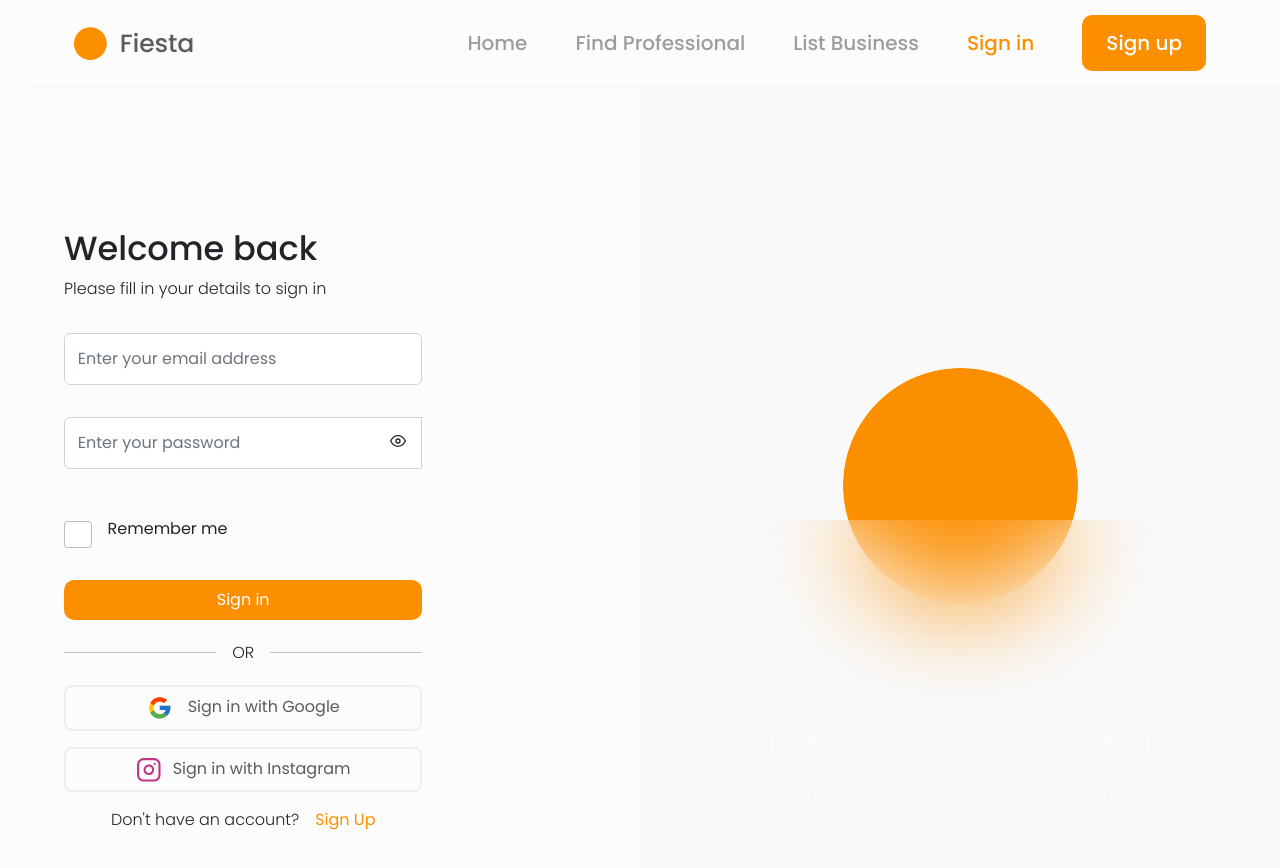
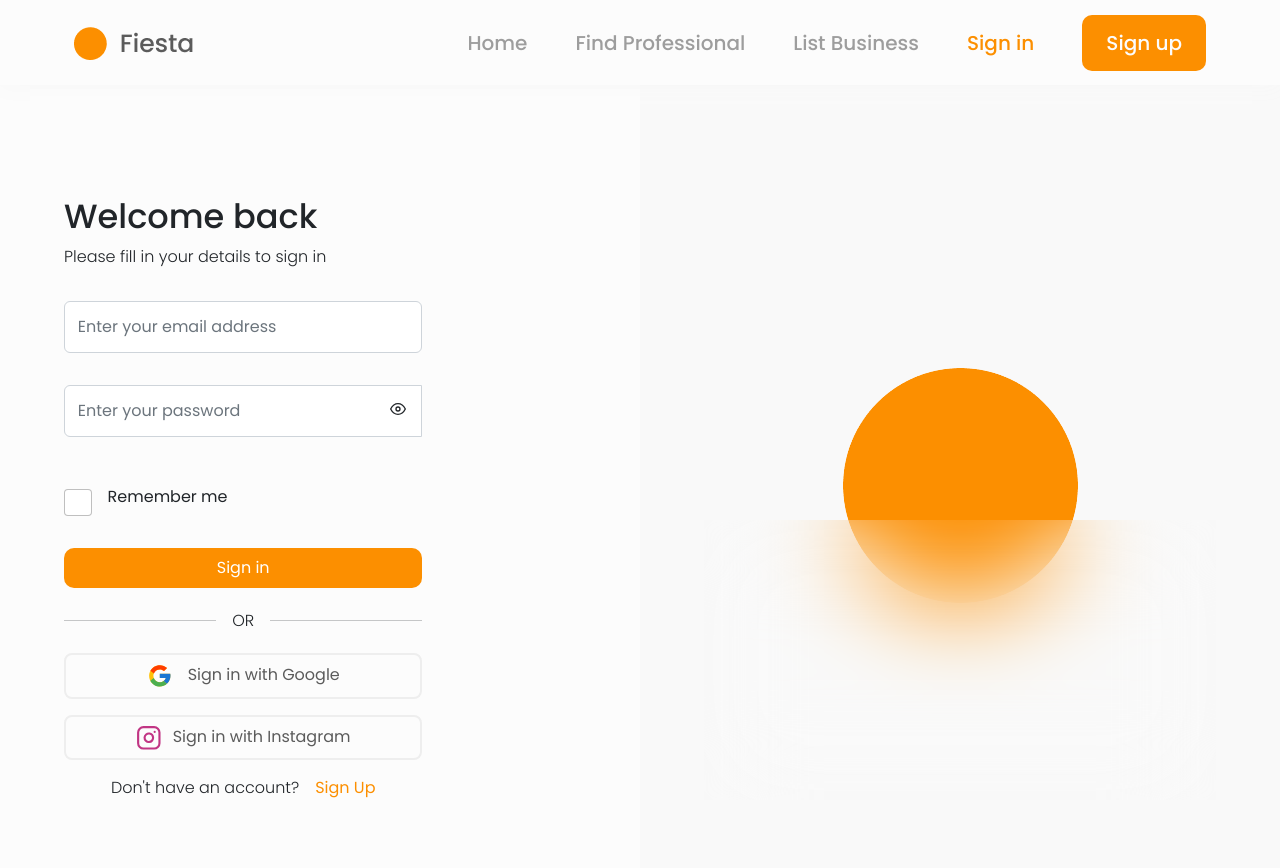
Before and after one commit to Social-Payment-Platform/Fiesta-Frontend, a React (Create React App) app: page /sign-in in a window 1280 px wide. Shown: the top 868 px of the page. Built offline with nearby package versions, Linux system fonts and the light colour scheme; the HTML template or start-up script is replaced by a standard one.

Commit message:
navbar added to login page

```diff
--- a/src/css/_login.scss
+++ b/src/css/_login.scss
@@ -25,7 +25,7 @@
     line-height: 1.5rem;
   }
   header {
-    margin-top: 5rem;
+    margin-top: 3rem;
     margin-bottom: 2rem;
   }
   form {
--- a/src/css/style.css
+++ b/src/css/style.css
@@ -65,7 +65,7 @@ button {
 }
 
 .form-section header {
-  margin-top: 5rem;
+  margin-top: 3rem;
   margin-bottom: 2rem;
 }
 
```
